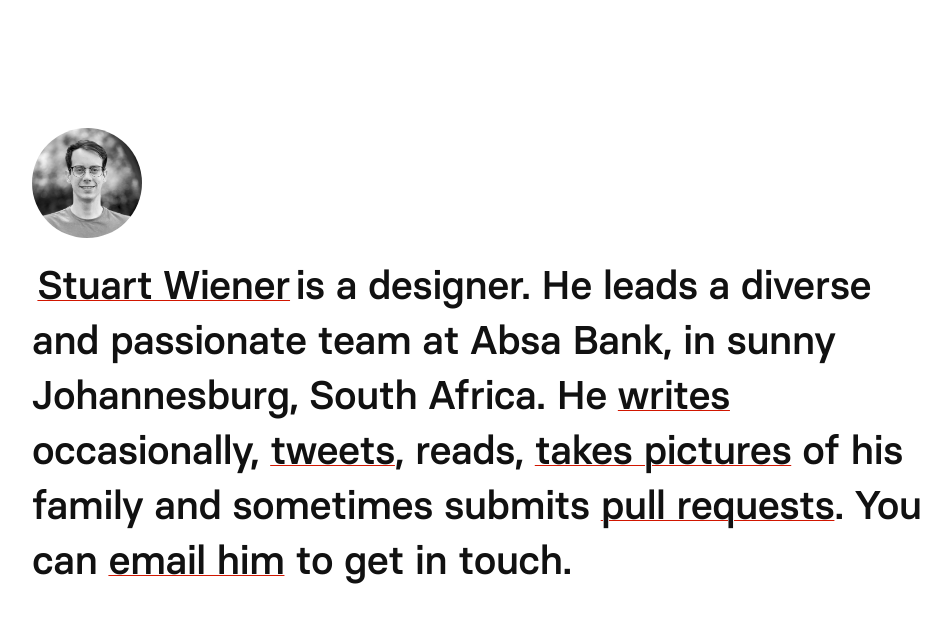
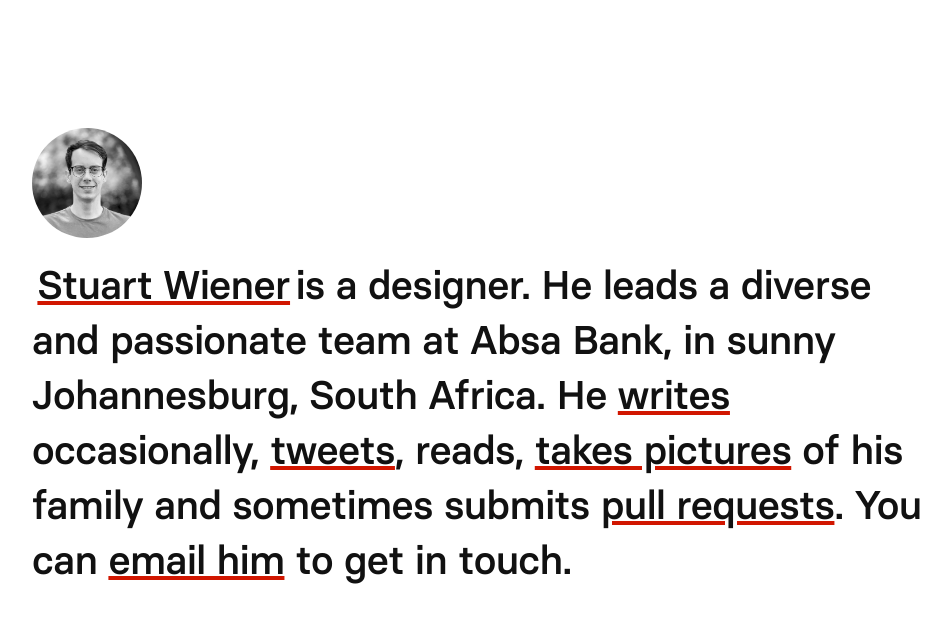
Before and after one commit to stuartwiener/stuartwiener.github.io, a Jekyll site: the page built from index.html, in a window 1280 px wide. Shown: the top 623 px of the page, without its empty margins (96-1047 px from the left). Built offline with Jekyll 4.4.1, drawn with Linux system fonts in a browser that asks for light colours.

Commit message:
no more finicky links

```diff
--- a/_sass/_typography.scss
+++ b/_sass/_typography.scss
@@ -27,10 +27,7 @@ a {
   color: var(--foreground);
   text-decoration: underline;
   position: relative;
-  // border-bottom: 1.5px solid var(--color-1);
   text-decoration-color: var(--color-1);
-  text-decoration-skip: ink;
-  text-decoration-thickness: 1px;
   cursor: pointer;
 }
 a:hover {
```
